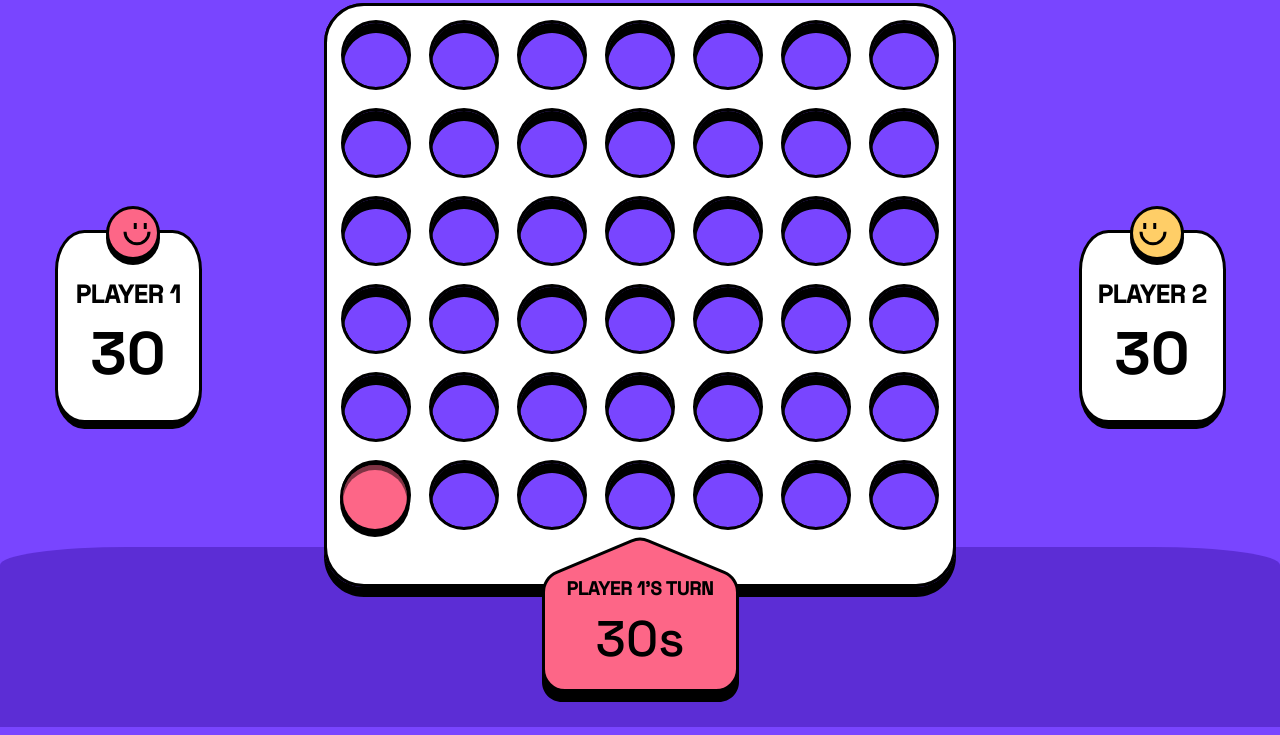
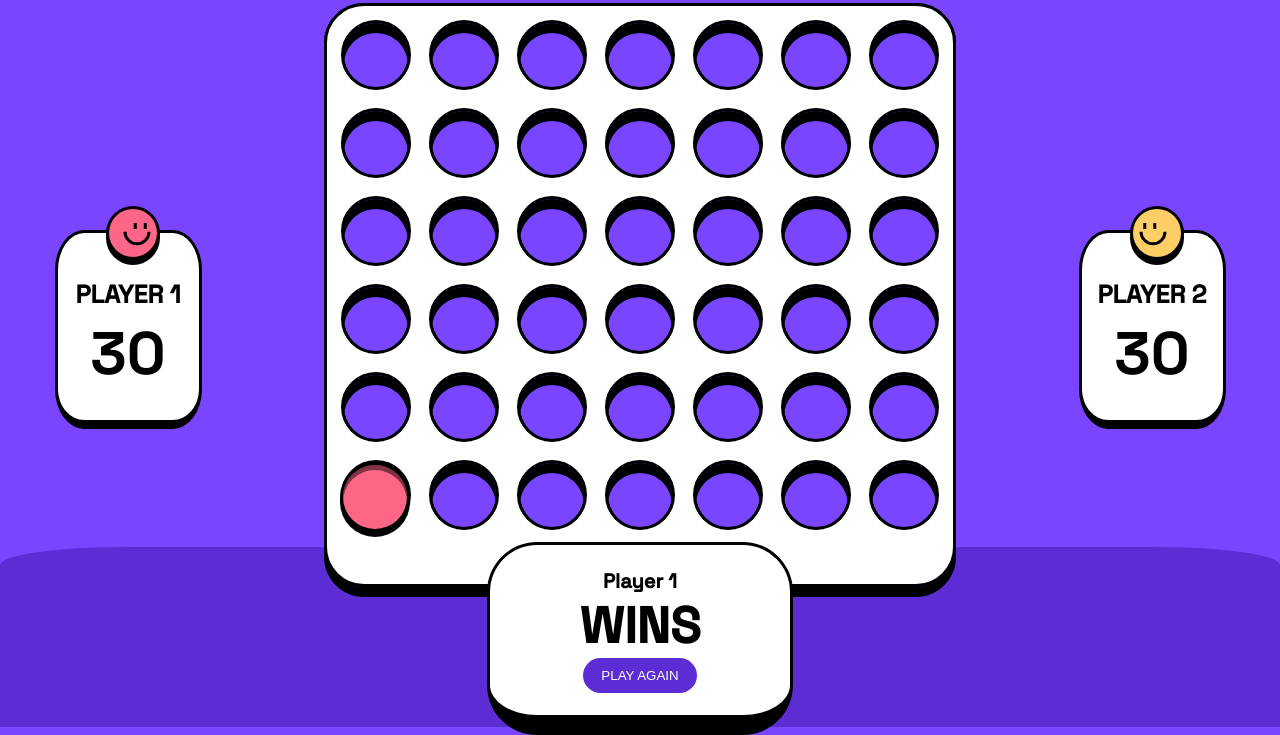
Before and after one commit to Jonathanpatinocs/connect4, a website built with webpack: page src/template.html in a window 1280 px wide. Both pictures are taken after a click on the element 374 px from the left and 157 px from the top of the page. Shown: the part 103-838 px from the top of the page. Built offline with nearby package versions, Linux system fonts and the light colour scheme.

Commit message:
display winner div

```diff
--- a/src/game.js
+++ b/src/game.js
@@ -57,16 +57,21 @@ class Game {
         let token = this.players[this.currentPlayer].token;
         if (this.checkHorizontal(row, col) == true) {
             console.log(`${token} win horizontal`)
+            return true;
         }
         if (this.checkVertical(row, col) == true) {
             console.log(`${token} win vertical`)
+            return true;
         }
         if (this.checkRightDiagonal(row, col) == true) {
             console.log(`${token} win right diagonal`)
+            return true;
         }
         if (this.checkLeftDiagonal(row, col) == true) {
             console.log(`${token} win left diagonal`)
+            return true;
         }
+        return false;
 
 
     }
--- a/src/pvpdom.js
+++ b/src/pvpdom.js
@@ -133,7 +133,7 @@ const displayPvp = () => {
 function dropDisc(col) { // Drops dics in board using class names
 
     const column = document.querySelectorAll(`.col-${col + 1}`);
-    const firstRow = document.querySelectorAll('.row-1');
+    const firstRow = document.querySelectorAll('.row-1'); // first row is the row players can drop their discs
     let player = game.currentPlayer;
     let found = false;
     for(let i = 0; i < column.length; i++) {
@@ -156,6 +156,9 @@ function dropDisc(col) { // Drops dics in board using class names
         }
     }
     game.dropDisc(col);
+    displayWinner("Player 1");
+
+
     firstRow.forEach(element => {
         if(element.classList.contains('red')){
             element.classList.remove('red');
@@ -169,5 +172,28 @@ function dropDisc(col) { // Drops dics in board using class names
     });
 }
 
+function displayWinner(winner) {
+    const container = document.getElementById('player-turn-container');
+    const winnerDiv = document.createElement('div');
+    const playertext = document.getElementById('player-turn');
+    const timertext = document.getElementById('player-turn-timer');
+    playertext.innerText = "";
+    timertext.innerText = "";
+    container.innerHTML = "";
+    winnerDiv.id = "winnerDiv";
+    const h3 = document.createElement('h3');
+    const h1 = document.createElement('h1');
+    const button = document.createElement('button');
+
+    h3.id = "winnerDivH3";
+    h1.id = "winnerDivH1";
+    button.id = "winnerDivButton";
+    h3.innerText = winner;
+    h1.innerText = "WINS";
+    button.innerText = "PLAY AGAIN"
+
+    winnerDiv.append(h3,h1,button);
+    container.append(winnerDiv);
+}
 
 export default(displayPvp)
--- a/src/styles.css
+++ b/src/styles.css
@@ -225,7 +225,7 @@ body {
 }
 #footer {
     position: absolute;
-    width: 100%;
+    min-width: 100%;
     height: 180px;
     background-color: var(--purpleDark);
     top: 650px;
@@ -233,3 +233,39 @@ body {
     border-top-right-radius: 10%;
 
 }
+
+/* Winner Div */
+#winnerDiv {
+    background-color: var(--white);
+    width: 300px;
+    height: 170px;
+    margin-top: -55px;
+    border: solid, var(--black), 3px;
+    border-radius: 50px;
+    border-bottom-width: 20px;
+    display: flex;
+    flex-direction: column;
+    align-items: center;
+    justify-content: center;
+}
+#winnerDiv h3 {
+    position: relative;
+    top: 0;
+    font-size: 20px;
+
+}
+#winnerDiv h1 {
+    margin: 0;
+    font-size: 50px;
+}
+
+#winnerDiv button {
+    color: var(--white);
+    background-color: var(--purpleDark);
+    border-radius: 20px;
+    border-style: none;
+    font-weight: 300;
+    padding: 10px;
+    padding-right: 18px;
+    padding-left: 18px;
+}
```
Also changed, not shown: src/template.html (line endings or trailing spaces).
